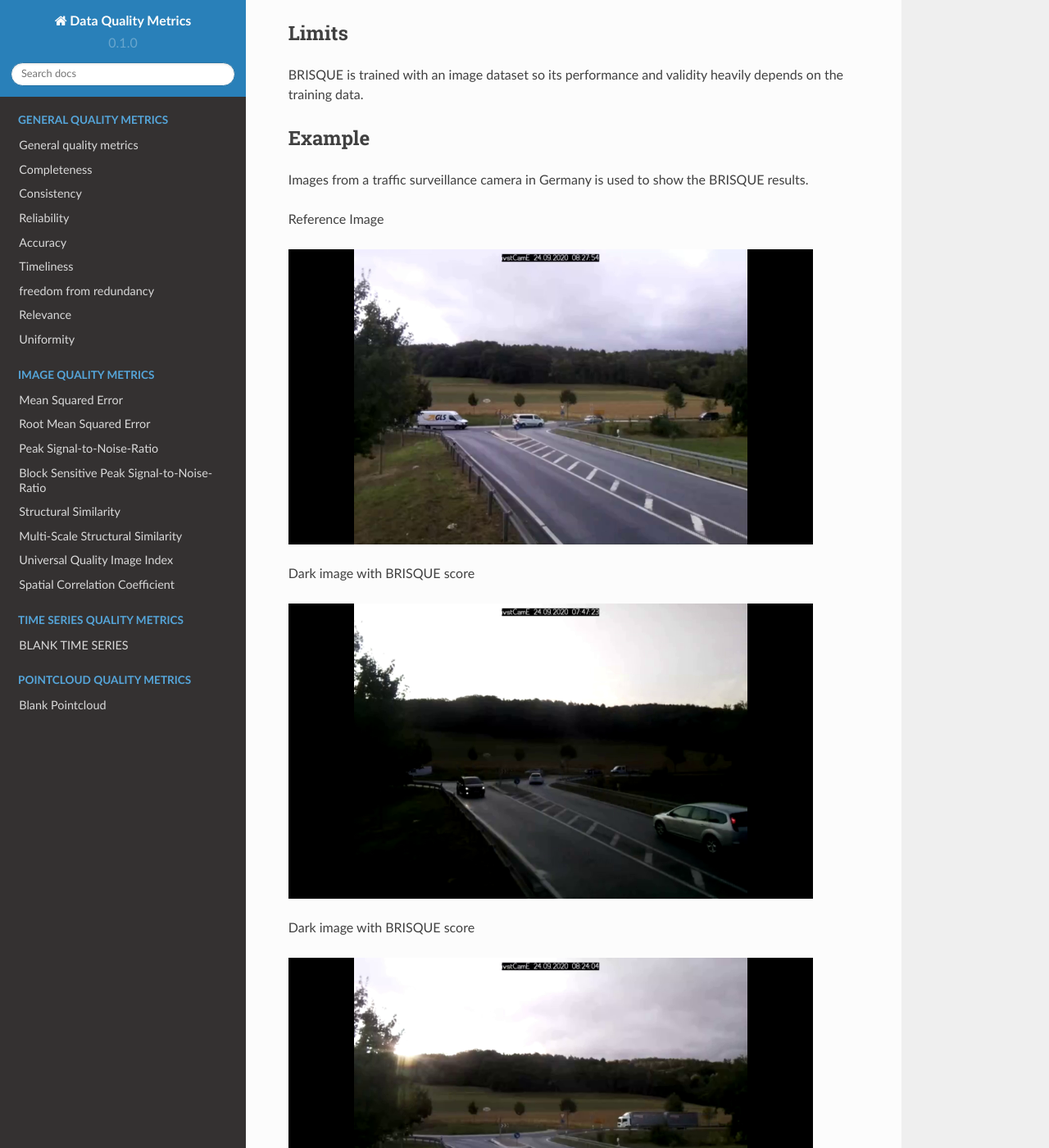
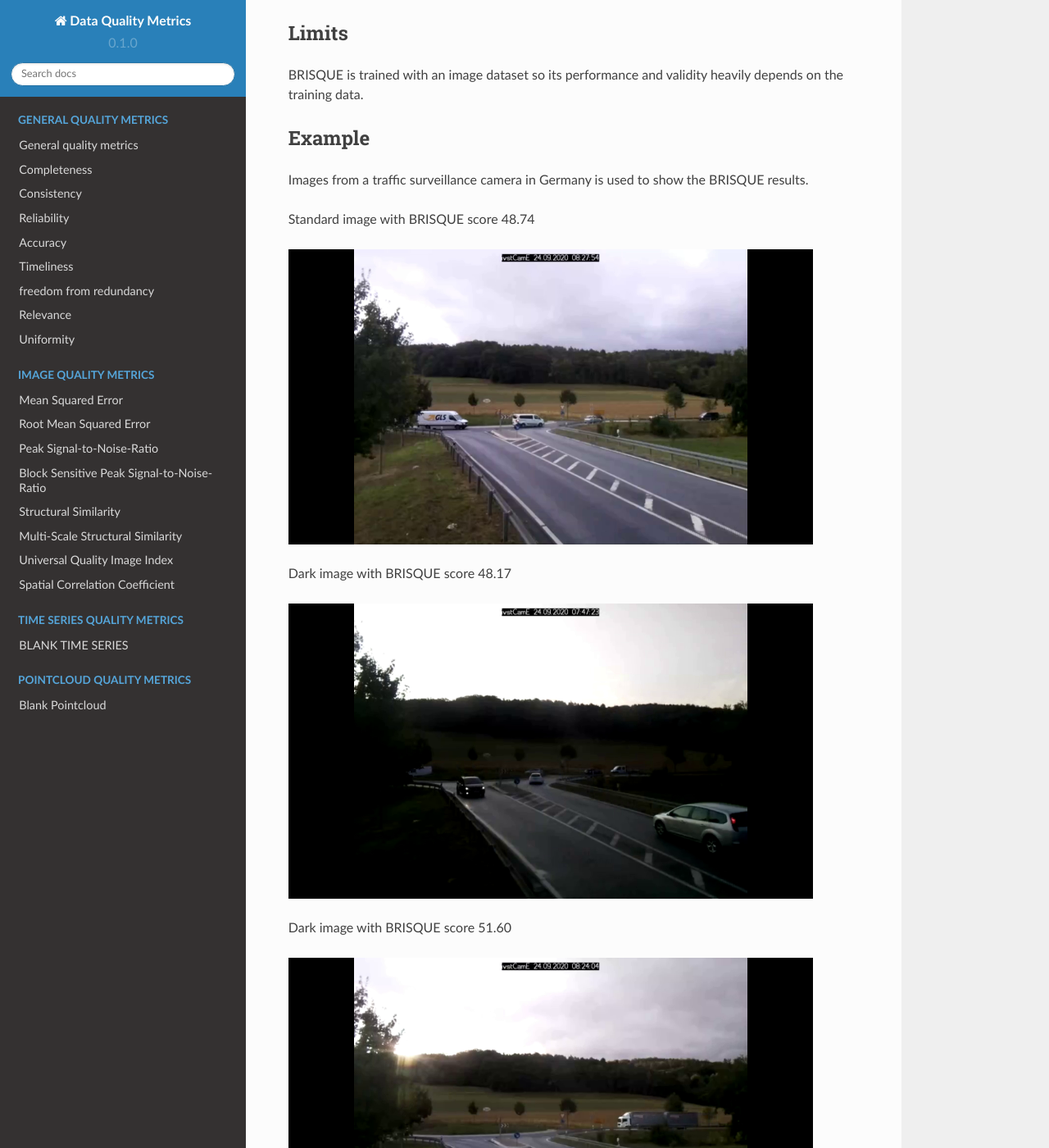
Before and after one commit to HDierend/Data-Quality-Metrics, a Sphinx documentation site: the page built from docs/source/image_quality/BRISQUE.rst, in a window 1280 px wide and 1400 px high, scrolled down 525 px. Shown: the whole window at 82% size. Built offline with Sphinx 7.4.7 and the Read the Docs theme 2.0.0, drawn with Linux system fonts in a browser that asks for light colours; pages that are not in the unit, such as notebooks, are missing from menus.

Commit message:
Update BRISQUE.rst

```diff
--- a/docs/source/image_quality/BRISQUE.rst
+++ b/docs/source/image_quality/BRISQUE.rst
@@ -26,17 +26,17 @@ Example
 ******************
 Images from a traffic surveillance camera in Germany is used to show the BRISQUE results.
 
-Reference Image
+Standard image with BRISQUE score 48.74
 
 .. image:: examples/Reference_Image.png
   :width: 640
 
-Dark image with BRISQUE score
+Dark image with BRISQUE score 48.17
 
 .. image:: examples/Image_Dark.png
   :width: 640
 
-Dark image with BRISQUE score
+Dark image with BRISQUE score 51.60
 
 .. image:: examples/Image_Sunshine.png
   :width: 640
```
